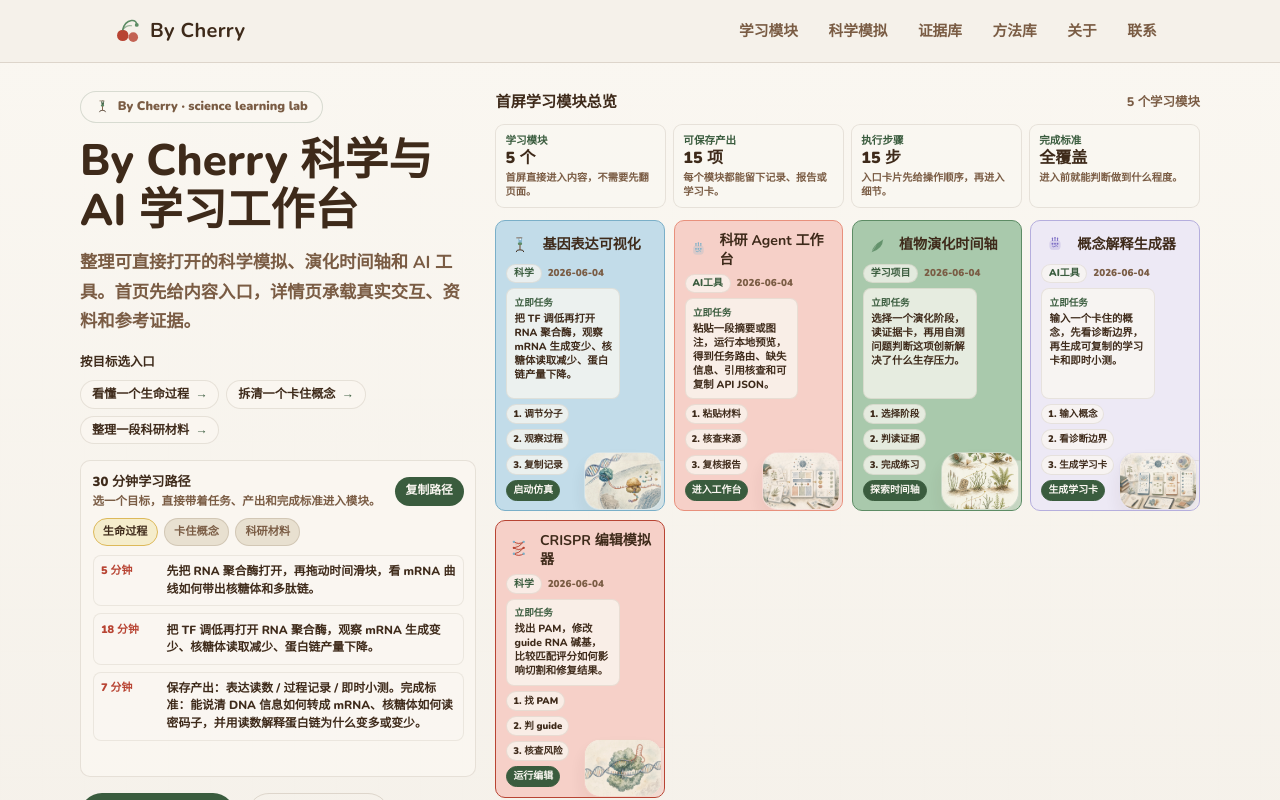
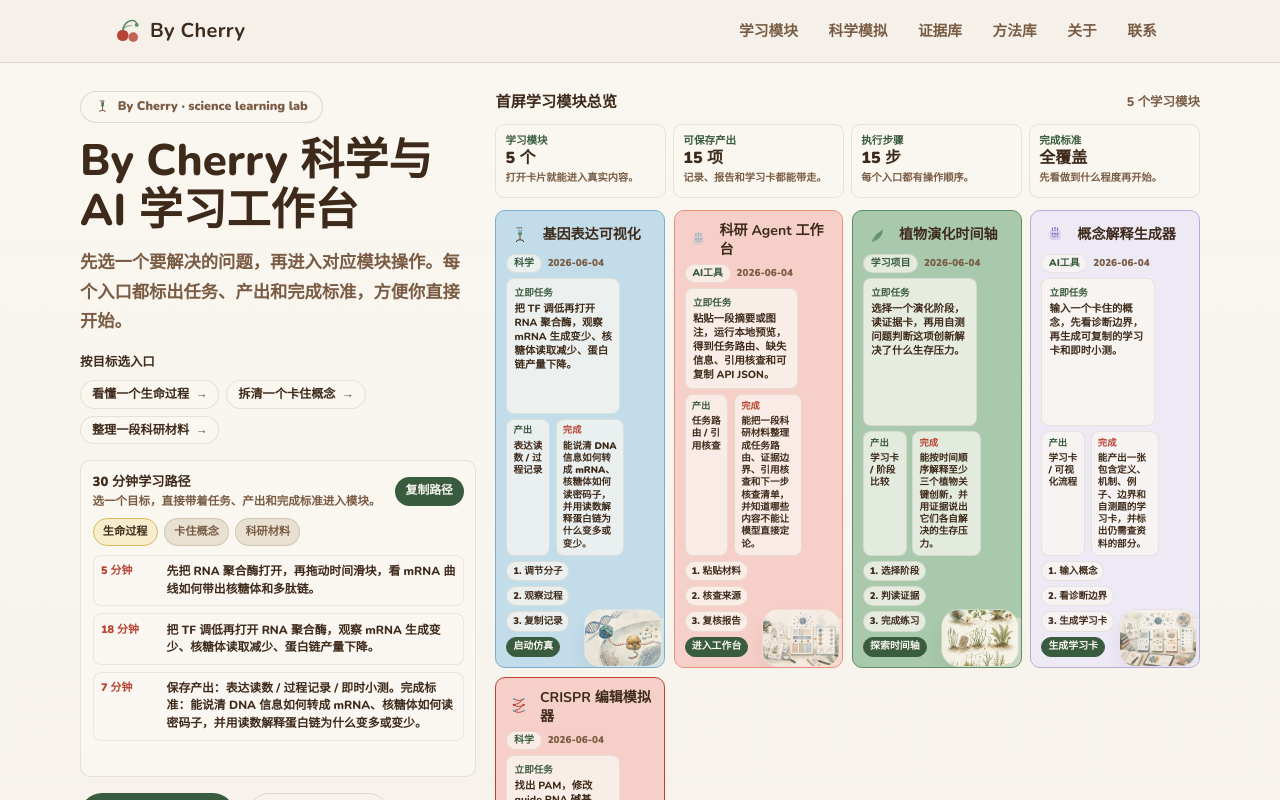
Before and after one commit to liruirui321/Bycherry, a React (Vite) app: page / in a window 1280 px wide. Built offline with nearby package versions, Linux system fonts and the light colour scheme.

Commit message:
Expose hero module outcomes

```diff
--- a/scripts/verify-content-integrity.mjs
+++ b/scripts/verify-content-integrity.mjs
@@ -249,6 +249,8 @@ function verifyWorkJsonLdLearningOutcomes() {
   expect(heroSource.includes("{work.task}"), "Homepage hero work cards must expose immediate learner tasks.");
   expect(heroSource.includes("{work.starter}"), "Homepage hero work cards must expose first concrete starter actions.");
   expect(heroSource.includes("{work.success}"), "Homepage hero work cards must expose concrete completion standards.");
+  expect(heroSource.includes("hero-work-outcome") && heroSource.includes('{work.outputs.slice(0, 2).join(" / ")}'), "Homepage hero work cards must visibly expose saved outputs.");
+  expect(heroSource.includes("hero-work-completion") && heroSource.includes("{work.success}"), "Homepage hero work cards must visibly expose completion standards.");
   expect(heroSource.includes("aria-label={`打开${work.title}：先做这个，${work.starter}。完成标准，${work.success}`}"), "Homepage hero work cards must include starter and completion standard in accessible labels.");
   expect(heroSource.includes('aria-label="首屏学习模块目录"'), "Homepage hero must label the first-screen module directory.");
   expect(heroSource.includes("heroModuleStats"), "Homepage hero must summarize module stats before the first-screen directory.");
--- a/src/app/components/Hero.tsx
+++ b/src/app/components/Hero.tsx
@@ -31,10 +31,10 @@ export function Hero() {
   const heroOutputCount = works.reduce((count, work) => count + work.outputs.length, 0);
   const heroPathStepCount = works.reduce((count, work) => count + work.path.length, 0);
   const heroModuleStats = [
-    { label: "学习模块", value: `${works.length} 个`, body: "首屏直接进入内容，不需要先翻页面。" },
-    { label: "可保存产出", value: `${heroOutputCount} 项`, body: "每个模块都能留下记录、报告或学习卡。" },
-    { label: "执行步骤", value: `${heroPathStepCount} 步`, body: "入口卡片先给操作顺序，再进入细节。" },
-    { label: "完成标准", value: "全覆盖", body: "进入前就能判断做到什么程度。" },
+    { label: "学习模块", value: `${works.length} 个`, body: "打开卡片就能进入真实内容。" },
+    { label: "可保存产出", value: `${heroOutputCount} 项`, body: "记录、报告和学习卡都能带走。" },
+    { label: "执行步骤", value: `${heroPathStepCount} 步`, body: "每个入口都有操作顺序。" },
+    { label: "完成标准", value: "全覆盖", body: "先看做到什么程度再开始。" },
   ];
   const heroModuleStatsText = heroModuleStats.map((item) => `${item.label}：${item.value}。${item.body}`).join("\n");
   const sessionPlanText = activeSessionPlan
@@ -148,7 +148,7 @@ ${activeSessionPlan.work.path.map((step, index) => `${index + 1}. ${step}`).join
             fontWeight: 700,
           }}
         >
-          整理可直接打开的科学模拟、演化时间轴和 AI 工具。首页先给内容入口，详情页承载真实交互、资料和参考证据。
+          先选一个要解决的问题，再进入对应模块操作。每个入口都标出任务、产出和完成标准，方便你直接开始。
         </p>
 
         <div style={{ display: "grid", gap: "0.5rem", marginBottom: "1rem" }}>
@@ -297,7 +297,7 @@ ${activeSessionPlan.work.path.map((step, index) => `${index + 1}. ${step}`).join
                     textAlign: "left",
                     minHeight: 152,
                     display: "grid",
-                    gridTemplateRows: "auto auto 1fr auto",
+                    gridTemplateRows: "auto auto 1fr auto auto",
                     gap: "0.32rem",
                     position: "relative",
                     overflow: "hidden",
@@ -321,6 +321,16 @@ ${activeSessionPlan.work.path.map((step, index) => `${index + 1}. ${step}`).join
                   <div style={{ background: "rgba(250,247,241,0.76)", border: "1px solid rgba(94,68,42,0.1)", borderRadius: 8, padding: "0.4rem 0.45rem", position: "relative", zIndex: 1, marginRight: 34 }}>
                     <span style={{ display: "block", color: "var(--cherry-forest)", fontSize: "0.6rem", fontWeight: 900, marginBottom: "0.12rem" }}>立即任务</span>
                     <span style={{ display: "block", color: "var(--cherry-warm-brown)", fontSize: "0.65rem", lineHeight: 1.34, fontWeight: 800, overflowWrap: "anywhere" }}>{work.task}</span>
+                  </div>
+                  <div className="hero-work-outcome" style={{ display: "grid", gridTemplateColumns: "minmax(0, 0.78fr) minmax(0, 1.22fr)", gap: "0.36rem", position: "relative", zIndex: 1, marginRight: 30 }}>
+                    <span style={{ background: "rgba(250,247,241,0.72)", border: "1px solid rgba(94,68,42,0.1)", borderRadius: 8, padding: "0.3rem 0.38rem", minWidth: 0 }}>
+                      <span style={{ display: "block", color: "var(--cherry-forest)", fontSize: "0.58rem", fontWeight: 900, marginBottom: "0.08rem" }}>产出</span>
+                      <span style={{ display: "block", color: "var(--cherry-warm-brown)", fontSize: "0.6rem", lineHeight: 1.28, fontWeight: 900, overflowWrap: "anywhere" }}>{work.outputs.slice(0, 2).join(" / ")}</span>
+                    </span>
+                    <span className="hero-work-completion" style={{ background: "rgba(250,247,241,0.72)", border: "1px solid rgba(94,68,42,0.1)", borderRadius: 8, padding: "0.3rem 0.38rem", minWidth: 0 }}>
+                      <span style={{ display: "block", color: "var(--cherry-red)", fontSize: "0.58rem", fontWeight: 900, marginBottom: "0.08rem" }}>完成</span>
+                      <span style={{ display: "block", color: "var(--cherry-warm-brown)", fontSize: "0.6rem", lineHeight: 1.28, fontWeight: 900, overflowWrap: "anywhere" }}>{work.success}</span>
+                    </span>
                   </div>
                   <div role="list" aria-label={`${work.title}学习路径`} style={{ display: "flex", gap: 5, flexWrap: "wrap", alignItems: "center", paddingRight: 54, position: "relative", zIndex: 1 }}>
                     {work.path.map((step, index) => (
```
